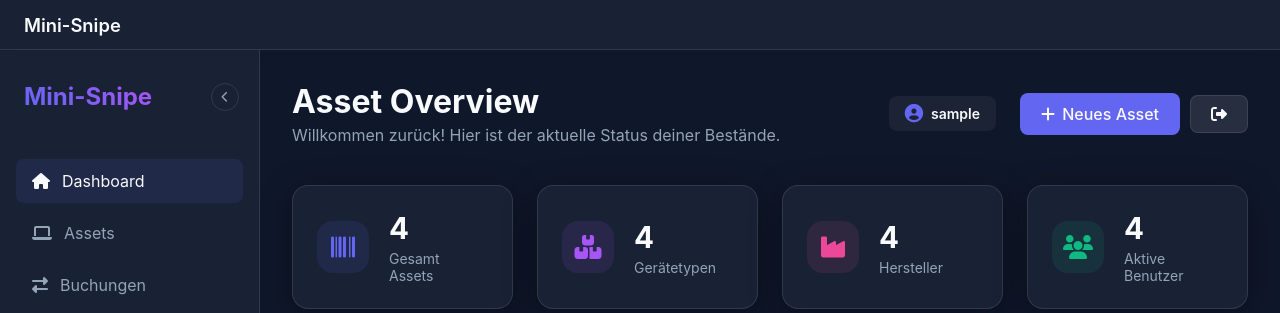
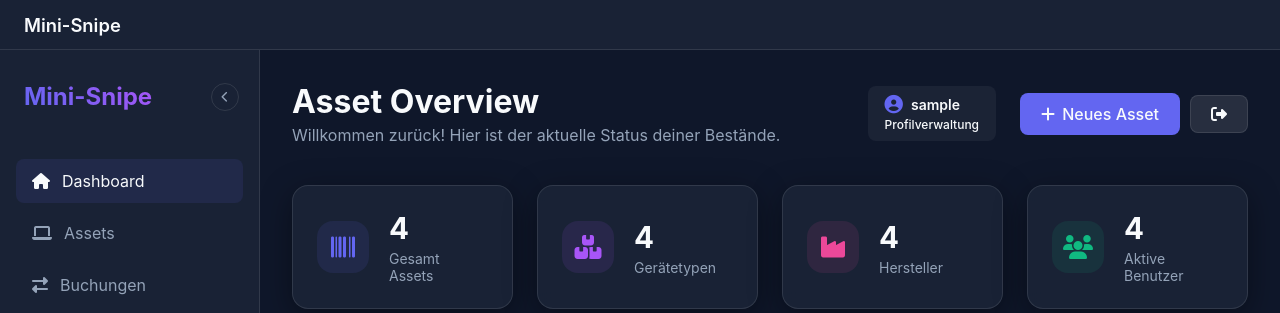
Before and after one commit to glhsman/mini-snipe-it, a PHP site: page / in a window 1280 px wide. Shown: the top 313 px of the page. Run offline with PHP 8.4, Linux system fonts and the light colour scheme; the visitor is signed in with stand-in values (Sample User, id 1); data comes from the database, SQL or seed files in the repository; data that the repository does not hold is empty.

Commit message:
Add profile management hint to dashboard user link
- index.php: Add 'Profilverwaltung' label under username
- Add hover effect with background/border highlight
- Improves UX by making profile management link more discoverable

```diff
--- a/public/index.php
+++ b/public/index.php
@@ -49,6 +49,12 @@ $statusClasses = [
     <link rel="stylesheet" href="https://cdnjs.cloudflare.com/ajax/libs/font-awesome/6.4.0/css/all.min.css">
     <!-- Chart.js -->
     <script src="https://cdn.jsdelivr.net/npm/chart.js"></script>
+    <style>
+        .user-info:hover {
+            background: rgba(255,255,255,0.12) !important;
+            border-color: var(--primary-color) !important;
+        }
+    </style>
 </head>
 <body class="<?php echo ($_COOKIE['theme'] ?? 'dark') === 'light' ? 'light-mode' : ''; ?>">
     <?php include_once __DIR__ . '/includes/top_navbar.php'; ?>
@@ -61,9 +67,12 @@ $statusClasses = [
                 <p style="color: var(--text-muted); margin-top: 0.25rem;">Willkommen zurück! Hier ist der aktuelle Status deiner Bestände.</p>
             </div>
             <div class="user-profile" style="display: flex; align-items: center;">
-                <a href="profile.php" class="user-info" style="display: flex; align-items: center; gap: 0.5rem; margin-right: 1.5rem; background: rgba(255,255,255,0.05); padding: 0.5rem 1rem; border-radius: 0.5rem; text-decoration: none; color: inherit;">
-                    <i class="fas fa-user-circle" style="color: var(--primary-color); font-size: 1.15rem;"></i>
-                    <span style="font-weight: 600; font-size: 0.875rem; color: var(--text-main);"><?php echo htmlspecialchars(\App\Helpers\Auth::getUsername()); ?></span>
+                <a href="profile.php" class="user-info" title="Profilverwaltung" style="display: flex; flex-direction: column; align-items: flex-start; gap: 0.25rem; margin-right: 1.5rem; background: rgba(255,255,255,0.05); padding: 0.5rem 1rem; border-radius: 0.5rem; text-decoration: none; color: inherit; transition: all 0.2s ease; border: 1px solid transparent;">
+                    <div style="display: flex; align-items: center; gap: 0.5rem;">
+                        <i class="fas fa-user-circle" style="color: var(--primary-color); font-size: 1.15rem;"></i>
+                        <span style="font-weight: 600; font-size: 0.875rem; color: var(--text-main);"><?php echo htmlspecialchars(\App\Helpers\Auth::getUsername()); ?></span>
+                    </div>
+                    <span style="font-size: 0.75rem; color: var(--text-main); font-weight: 500;">Profilverwaltung</span>
                 </a>
                 <?php if (Auth::isEditor()): ?>
                     <a href="asset_add.php" class="btn btn-primary"><i class="fas fa-plus"></i> Neues Asset</a>
```
